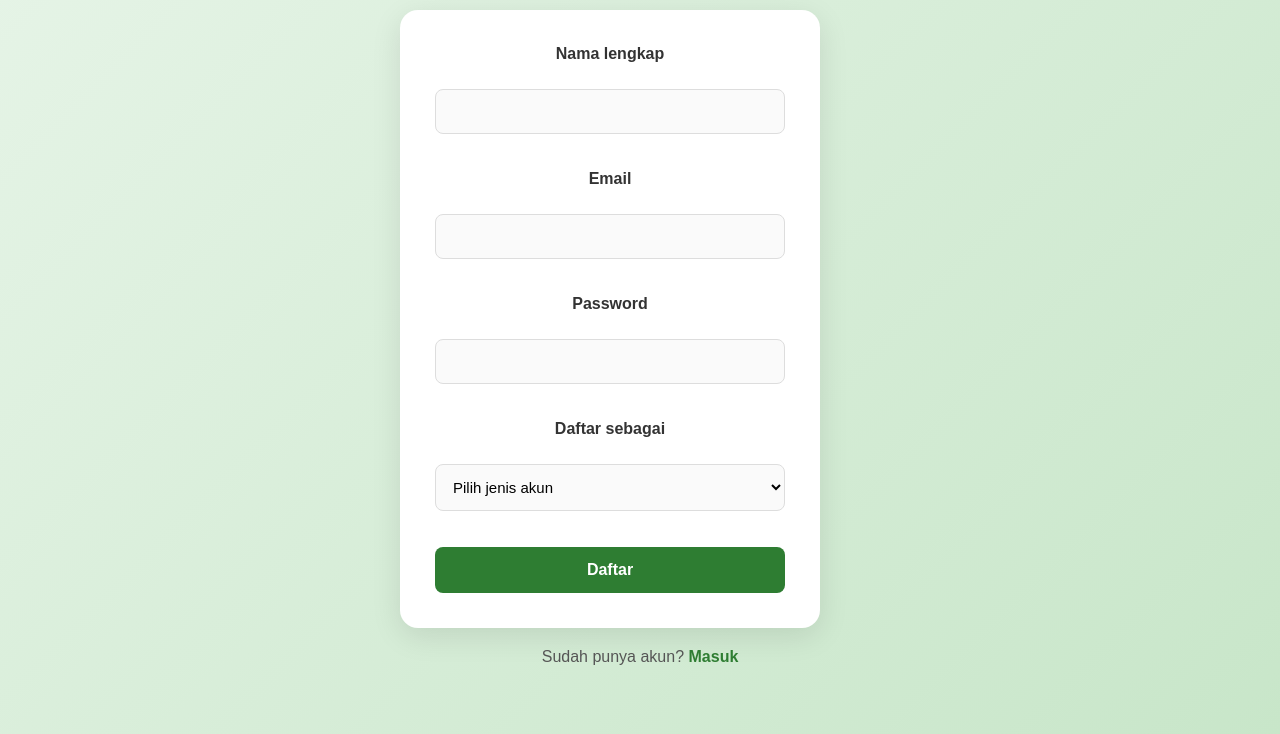
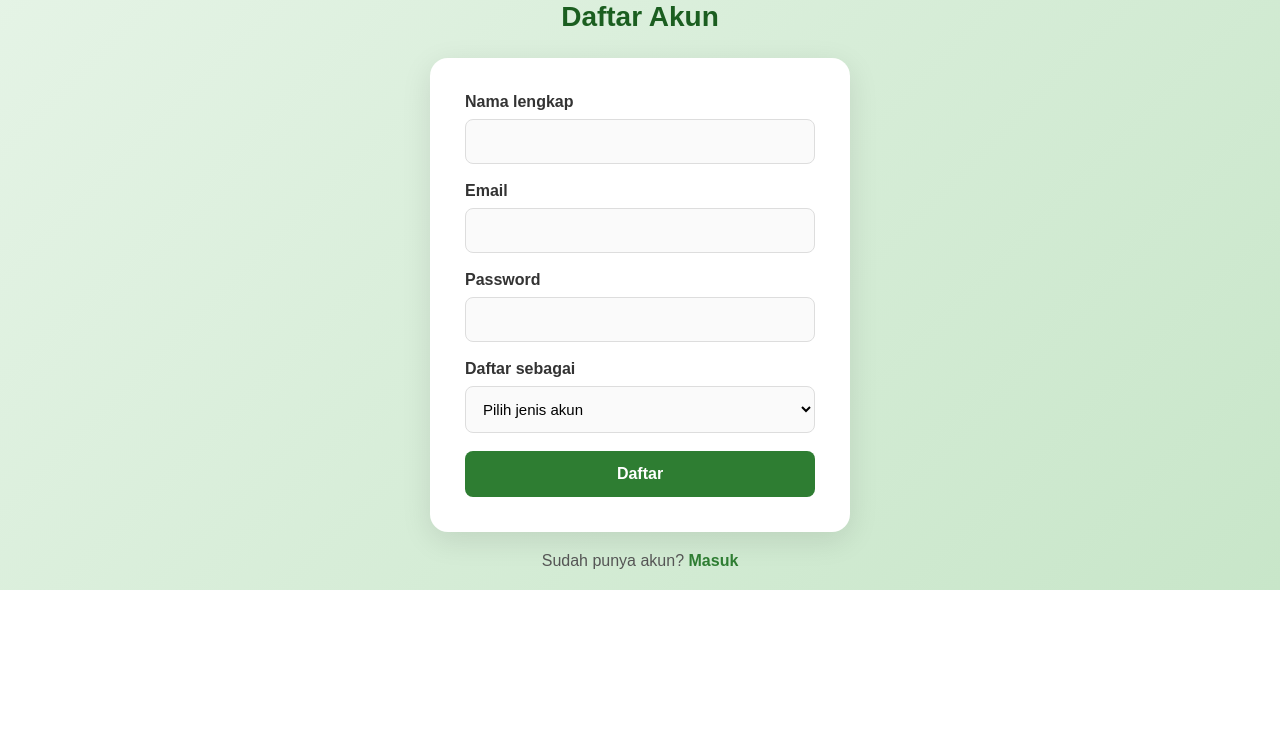
Before and after one commit to abangayeh/sahabat-petani-kerinci, a plain HTML site: page pages/register.html in a window 1280 px wide. Shown: the part 221-955 px from the top of the page. After the commit the page ends 811 px from the top, so only its background shows below. Drawn offline with Linux system fonts and the light colour scheme.

Commit message:
Update register.html

```diff
--- a/pages/register.html
+++ b/pages/register.html
@@ -6,31 +6,26 @@
   <link rel="stylesheet" href="auth.css">
 </head>
 <body>  <div class="brand">
-  <div class="brand-logo">
-  <img src="../logo-sahabat-petani-kerinci.png"
-       alt="Logo Sahabat Petani Kerinci">
+    <div class="brand-logo">
+      <img src="../logo-sahabat-petani-kerinci.png"
+           alt="Logo Sahabat Petani Kerinci">
+    </div>
+  </div>  <h2>Daftar Akun</h2>  <form id="registerForm">
+    <label>Nama lengkap</label>
+    <input type="text" id="name" required><label>Email</label>
+<input type="email" id="email" required>
 
+<label>Password</label>
+<input type="password" id="password" minlength="6" required>
 
-<h2>Daftar Akun</h2>
-
-<form id="registerForm">
-    <label>Nama lengkap</label><br>
-    <input type="text" id="name" required><br><br><label>Email</label><br>
-<input type="email" id="email" required><br><br>
-
-<label>Password</label><br>
-<input type="password" id="password" minlength="6" required><br><br>
-
-<label>Daftar sebagai</label><br>
+<label>Daftar sebagai</label>
 <select id="role" required>
   <option value="">Pilih jenis akun</option>
   <option value="buyer">Pembeli</option>
   <option value="seller">Penjual</option>
-</select><br><br>
+</select>
 
 <button type="submit">Daftar</button>
 
-  </form>  <p>Sudah punya akun? <a href="login.html">Masuk</a></p>
-<script src="../auth.js"></script>
-</body>
+  </form>  <p>Sudah punya akun? <a href="login.html">Masuk</a></p>  <script src="../auth.js"></script></body>
 </html>
```
